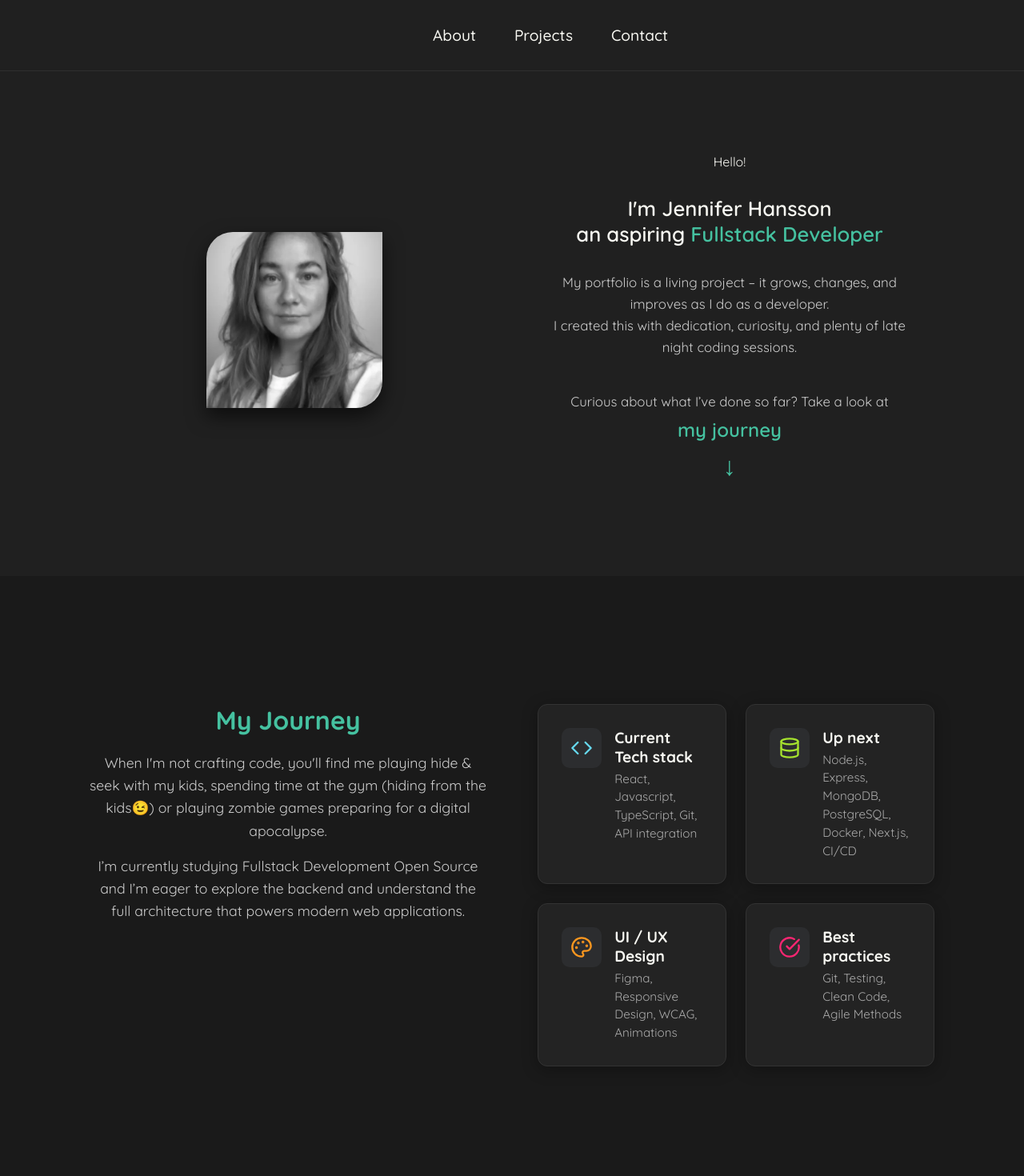
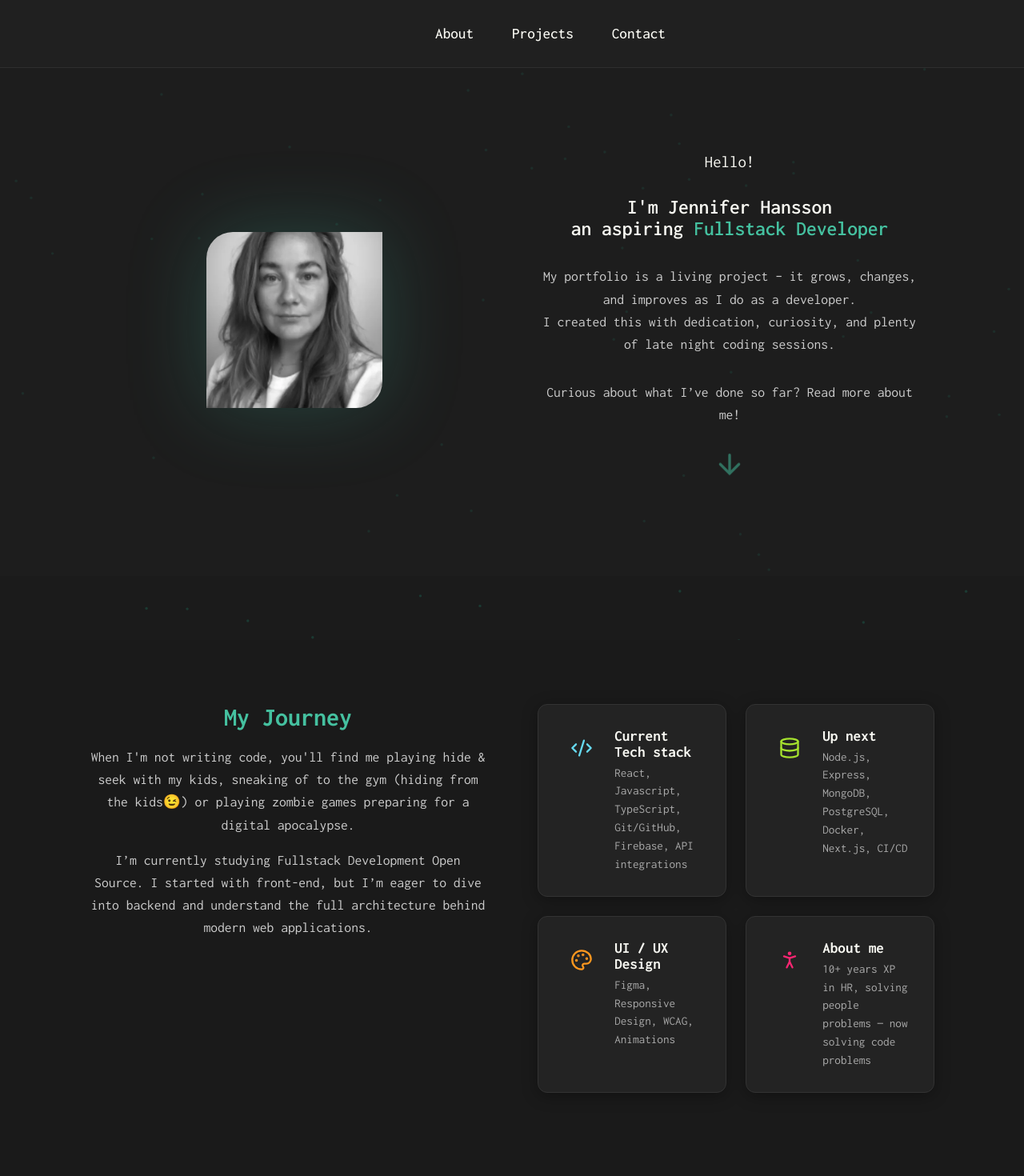
Before and after one commit to jennifermhansson/portfolio, a React (Vite) app: page / in a window 1280 px wide. Shown: the top 1470 px of the page at 80% size. Built offline with nearby package versions, Linux system fonts and the light colour scheme.

Commit message:
fixed crashed code

```diff
--- a/src/App.css
+++ b/src/App.css
@@ -1,5 +1,5 @@
 /* ✅ Importera font */
-@import url("https://fonts.googleapis.com/css2?family=Quicksand:wght@300..700&display=swap");
+@import url("https://fonts.googleapis.com/css2?family=Inconsolata:wght@200..900&display=swap");
 
 /* ✅ Globala variabler för färgtema */
 :root {
@@ -28,7 +28,7 @@ body,
 
 /* ✅ Font + text */
 body {
-  font-family: "Quicksand", sans-serif;
+  font-family: "Inconsolata", sans-serif;
   color: var(--text-light);
   overflow-x: hidden;
 }
--- a/src/App.jsx
+++ b/src/App.jsx
@@ -5,6 +5,7 @@ import Footer from "./components/Footer/Footer";
 import ScrollToTop from "./components/ScrollToTop/ScrollToTop";
 import Contact from "./components/Contact/Contact";
 import "./App.css";
+import BackgroundParticles from "./components/BackgroundParticles";
 
 // ✅ Lazy-load stora sektioner
 const About = lazy(() => import("./components/About/About"));
@@ -31,6 +32,8 @@ function App() {
 
   return (
     <>
+      <BackgroundParticles />
+
       <Navbar onContactClick={() => setShowContact(true)} />
 
       <main>
--- a/src/components/About/About.css
+++ b/src/components/About/About.css
@@ -95,7 +95,7 @@
 /* ===== Ikoner ===== */
 .skill-icon {
   flex-shrink: 0;
-  background: #2c2d2f;
+  /* background: #2c2d2f; */
   border-radius: 10px;
   padding: 0.7rem;
   display: flex;
--- a/src/components/About/About.jsx
+++ b/src/components/About/About.jsx
@@ -1,13 +1,13 @@
 import { motion } from "framer-motion";
-import { Code, Database, Palette, CheckCircle } from "lucide-react";
+import { CodeXml, Database, Palette, PersonStanding } from "lucide-react";
 import "./About.css";
 
 function About() {
   const skills = [
     {
-      icon: <Code size={28} />,
+      icon: <CodeXml size={28} />,
       title: "Current Tech stack",
-      desc: "React, Javascript, TypeScript, Git, API integration",
+      desc: "React, Javascript, TypeScript, Git/GitHub, Firebase, API integrations",
       color: "cyan",
     },
     {
@@ -23,9 +23,9 @@ function About() {
       color: "orange",
     },
     {
-      icon: <CheckCircle size={28} />,
-      title: "Best practices",
-      desc: "Git, Testing, Clean Code, Agile Methods",
+      icon: <PersonStanding size={28} />,
+      title: "About me",
+      desc: "10+ years XP in HR, solving people problems — now solving code problems ",
       color: "pink",
     },
   ];
@@ -33,22 +33,20 @@ function About() {
   return (
     <section className="about-section" id="about">
       <div className="about-wrapper">
-        {/* ✅ Vänster text */}
         <div className="about-text">
           <h2>My Journey</h2>
           <p>
-            When I'm not crafting code, you'll find me playing hide & seek with
-            my kids, spending time at the gym (hiding from the kids😉) or
-            playing zombie games preparing for a digital apocalypse.
+            When I'm not writing code, you'll find me playing hide & seek with
+            my kids, sneaking of to the gym (hiding from the kids😉) or playing
+            zombie games preparing for a digital apocalypse.
           </p>
           <p>
-            I’m currently studying Fullstack Development Open Source and I’m
-            eager to explore the backend and understand the full architecture
-            that powers modern web applications.
+            I’m currently studying Fullstack Development Open Source. I started
+            with front-end, but I’m eager to dive into backend and understand
+            the full architecture behind modern web applications.
           </p>
         </div>
 
-        {/* ✅ Höger – skills grid */}
         <div className="skills-grid">
           {skills.map((skill, i) => (
             <motion.div
--- /dev/null
+++ b/src/components/BackgroundParticles.jsx
@@ -0,0 +1,30 @@
+import { useCallback } from "react";
+import { loadSlim } from "tsparticles-slim";
+import Particles from "react-tsparticles";
+
+function BackgroundParticles() {
+  const particlesInit = useCallback(async (engine) => {
+    await loadSlim(engine);
+  }, []);
+
+  return (
+    <Particles
+      id="tsparticles"
+      init={particlesInit}
+      options={{
+        fullScreen: { enable: true, zIndex: 0 },
+        background: { color: "#1b1b1b" },
+        particles: {
+          number: { value: 70, density: { enable: true, area: 900 } },
+          color: { value: "#1f866aff" },
+          opacity: { value: 0.3 },
+          size: { value: 1.7 },
+          move: { enable: true, speed: 0.2 },
+          links: { enable: false },
+        },
+      }}
+    />
+  );
+}
+
+export default BackgroundParticles;
--- a/src/components/Contact/Contact.css
+++ b/src/components/Contact/Contact.css
@@ -27,7 +27,6 @@ label {
   transform: translateY(-2px);
 }
 
-/* 🪩 Popup overlay */
 .modal-overlay {
   position: fixed;
   inset: 0;
@@ -38,13 +37,13 @@ label {
   z-index: 999;
 }
 
-/* Popup-fönstret */
 .modal-content {
   background: #232323;
   color: #f8f8f2;
+  font-size: 1rem;
   padding: 1rem;
   border-radius: 1rem;
-  width: 90%;
+  width: 80%;
   max-width: 500px;
   border: 1px solid #3c3d37;
   box-shadow: 0 8px 24px rgba(0, 0, 0, 0.5);
@@ -52,12 +51,15 @@ label {
 
   display: flex;
   flex-direction: column;
-  justify-content: center; /* centrerar vertikalt inom popupen */
-  align-items: center; /* centrerar horisontellt */
+  justify-content: center;
+  align-items: center;
   text-align: center;
 }
 
-/* Gör formens innehåll centrerat */
+.modal-content p {
+  margin: 10px;
+}
+
 .modal-content form {
   width: 100%;
   display: flex;
@@ -68,7 +70,7 @@ label {
 /* Inputfält */
 .modal-content input,
 .modal-content textarea {
-  width: 70%; /* centrerar lite snyggare än 100% */
+  width: 60%; /* centrerar lite snyggare än 100% */
   background: #1e1e1e;
   color: #f8f8f2;
   border: 1px solid #3b3b3b;
@@ -85,41 +87,41 @@ label {
   outline: none;
 }
 
-/* Centrerar knapparna ordentligt */
 .modal-buttons {
   width: 100%;
   display: flex;
-  justify-content: center; /* centrera hela gruppen */
-  gap: 1rem; /* mellanrum mellan knapparna */
+  justify-content: center;
+  gap: 1rem;
   margin-top: 1.5rem;
 }
 
 .modal-buttons input[type="submit"],
 .modal-buttons button {
   max-width: 120px; /* samma bredd */
-  max-height: 40px;
+  max-height: 38.5px;
   padding: 0.7rem 1.2rem;
   border-radius: 8px;
   font-weight: 500;
   font-family: inherit;
-  border: 1px solid #45c1a0;
+  color: #ccc;
+  border: 1px solid #3b3b3b;
   background: transparent;
-  color: #45c1a0;
+
   cursor: pointer;
   transition: all 0.3s ease;
   text-align: center;
 }
 
 .modal-buttons input[type="submit"]:hover {
-  color: #fff;
-  background-color: #45c1a0;
+  transform: translateY(-5px);
   border-color: #45c1a0;
+  box-shadow: 0 8px 22px rgba(69, 193, 160, 0.15);
 }
 
 .modal-buttons button:hover {
-  color: #fff;
-  background-color: #45c1a0;
+  transform: translateY(-5px);
   border-color: #45c1a0;
+  box-shadow: 0 8px 22px rgba(69, 193, 160, 0.15);
 }
 
 /* Fade animation */
--- a/src/components/Hero/Hero.css
+++ b/src/components/Hero/Hero.css
@@ -1,19 +1,18 @@
-/* ===== HERO SECTION – Mobile First ===== */
-
 .hero {
   min-height: 100vh;
-  padding: 1.5rem 3rem; /* Extra padding-top för fixed navbar */
-  background: rgb(32, 32, 32);
+  padding: 6rem 3rem;
+  background: rgba(32, 32, 32, 0.5);
   color: #f8f8f2;
   display: flex;
   flex-direction: column;
   align-items: center;
   justify-content: center;
-  gap: 2.5rem;
+  gap: 4rem;
   text-align: center;
+  position: relative;
+  z-index: 1;
 }
 
-/* Flip Card */
 .flip-card {
   perspective: 1000px;
   cursor: pointer;
@@ -40,7 +39,7 @@
   backface-visibility: hidden;
   border-radius: 15% 0;
   overflow: hidden;
-  box-shadow: 0 10px 25px rgba(0, 0, 0, 0.6);
+  box-shadow: rgba(72, 202, 174, 0.223) 0 0 100px 1px;
 }
 
 .flip-front img,
@@ -55,9 +54,10 @@
 }
 
 #hello {
+  font-size: 1.3rem;
   margin-bottom: 2rem;
 }
-/* Text & Description */
+
 .hero-content {
   max-width: 500px;
 }
@@ -73,7 +73,7 @@
 }
 
 .description {
-  font-size: 1.05rem;
+  font-size: 1.1rem;
   line-height: 1.6;
   color: #ccc;
 }
@@ -95,12 +95,22 @@
   border-bottom: 2px solid #45c1a0;
 }
 
-#arrow {
-  color: #45c1a0;
-  font-size: 2rem;
+.svg-arrow {
+  display: inline-block;
+  animation: bounce 1.5s infinite;
 }
 
-/* ===== Desktop Layout: Split image + text ===== */
+@keyframes bounce {
+  0%,
+  100% {
+    transform: translateY(0);
+    opacity: 0.5;
+  }
+  50% {
+    transform: translateY(8px);
+    opacity: 1;
+  }
+}
 @media (min-width: 900px) {
   .hero {
     flex-direction: row;
@@ -108,7 +118,7 @@
     justify-content: center;
     align-items: center;
     gap: 4rem;
-    padding: 5rem 5rem; /* ännu mindre för stora skärmar */
+    padding: 5rem 5rem;
     min-height: 60vh;
   }
 }
@@ -123,7 +133,6 @@
   text-align: center;
 }
 
-/* ===== Prevent text from touching screen edges on small screens ===== */
 @media (max-width: 400px) {
   .description {
     padding: 0 0.5rem;
--- a/src/components/Hero/Hero.jsx
+++ b/src/components/Hero/Hero.jsx
@@ -1,6 +1,5 @@
 import { useState } from "react";
 import { motion } from "framer-motion";
-
 import profileFront from "../../assets/profilephoto.webp";
 import profileBack from "../../assets/photojennifer_animated.webp";
 
@@ -10,13 +9,13 @@ function Hero() {
   const [flipped, setFlipped] = useState(false);
 
   return (
+    <>
       <motion.section
         className="hero"
         initial={{ opacity: 0, y: 40 }}
         animate={{ opacity: 1, y: 0 }}
         transition={{ duration: 0.8 }}
       >
-      {/* 💡 Hero content starts here */}
         <div className="hero-image-section">
           <div
             className={`flip-card ${flipped ? "flipped" : ""}`}
@@ -57,20 +56,28 @@ function Hero() {
               as I do as a developer.
             </p>
             <p>
-            I created this with dedication, curiosity, and plenty of late night
-            coding sessions.
+              I created this with dedication, curiosity, and plenty of late
+              night coding sessions.
             </p>
-
             <p className="cta">
-            Curious about what I’ve done so far? Take a look at{" "}
-            <a href="#about" className="link-highlight">
-              <br /> my journey
+              Curious about what I’ve done so far? Read more about me!
+            </p>{" "}
+            <br />
+            <a href="#about" className="svg-arrow">
+              <svg width="40" height="40" viewBox="0 0 24 24">
+                <path
+                  d="M12 5v14M5 12l7 7 7-7"
+                  stroke="#45c1a0"
+                  strokeWidth="2"
+                  fill="none"
+                  strokeLinecap="round"
+                />
+              </svg>
             </a>
-          </p>
-          <p id="arrow">↓</p>
           </div>
         </div>
       </motion.section>
+    </>
   );
 }
 
--- a/src/components/Navbar/Navbar.css
+++ b/src/components/Navbar/Navbar.css
@@ -23,7 +23,7 @@
 
 .navbar a {
   color: #f8f8f2;
-  font-size: 1.1rem;
+  font-size: 1.3rem;
   font-weight: 500;
   text-decoration: none;
   position: relative;
--- a/src/components/Projects/Projects.css
+++ b/src/components/Projects/Projects.css
@@ -1,7 +1,7 @@
 /* ==== Sektion wrapper ==== */
 .projects {
   padding: 6rem 2rem;
-  background: rgb(32, 32, 32);
+  background: rgb(32, 32, 32, 0.5);
   color: #f8f8f2;
   text-align: center;
   position: relative;
@@ -51,8 +51,8 @@
 }
 /* ==== Project card ==== */
 .project-card {
-  background: #1e1e1e;
-  border: 1px solid #3b3b3b;
+  background: #232323;
+  border: 1px solid #333;
   border-radius: 1rem;
   padding: 1.4rem;
   text-align: center;
@@ -145,8 +145,8 @@
 
 .projects-all a {
   background: transparent;
-  color: #45c1a0;
-  border: 1px solid #45c1a0;
+  color: #ccc;
+  border: 1px solid #3b3b3b;
   padding: 0.7rem 1.5rem;
   border-radius: 8px;
   font-weight: 500;
@@ -155,11 +155,7 @@
 }
 
 .projects-all a:hover {
-  background: #45c1a0;
-  color: #1a1a1a;
+  transform: translateY(-5px);
+  border-color: #45c1a0;
+  box-shadow: 0 8px 22px rgba(69, 193, 160, 0.15);
 }
-
-.projects > *:not(.blur-blob) {
-  position: relative;
-  z-index: 2;
-}
```
Lines whose indentation alone changed are shown as unchanged.
